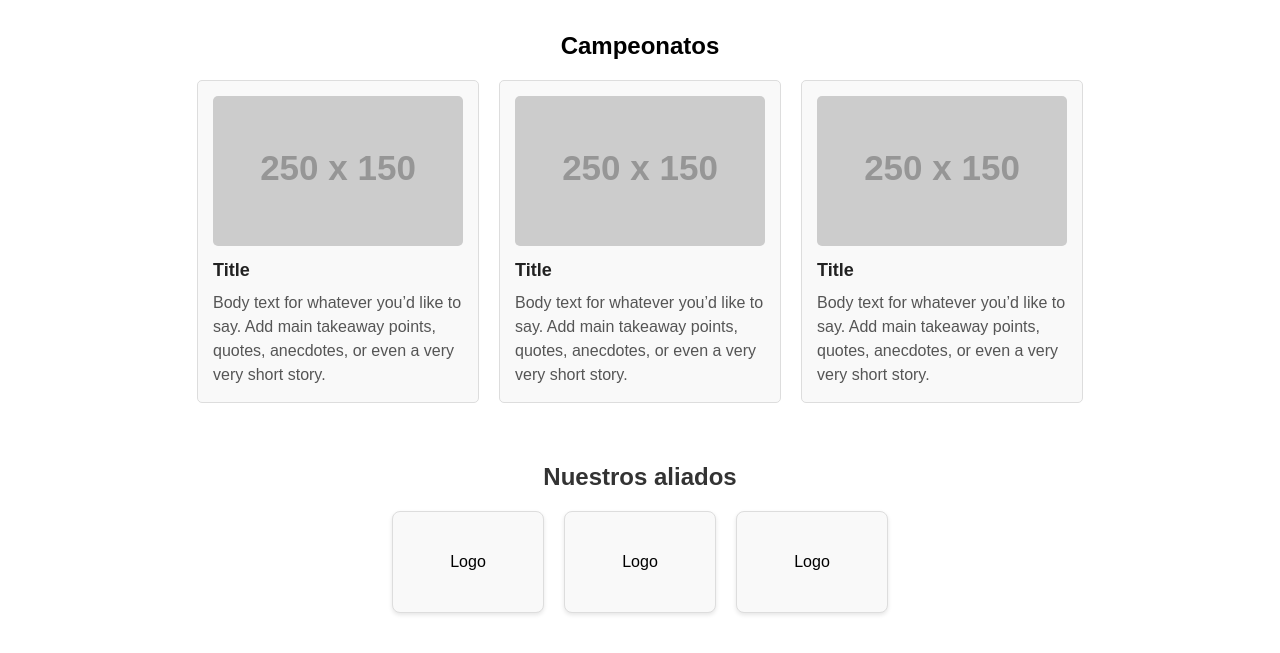
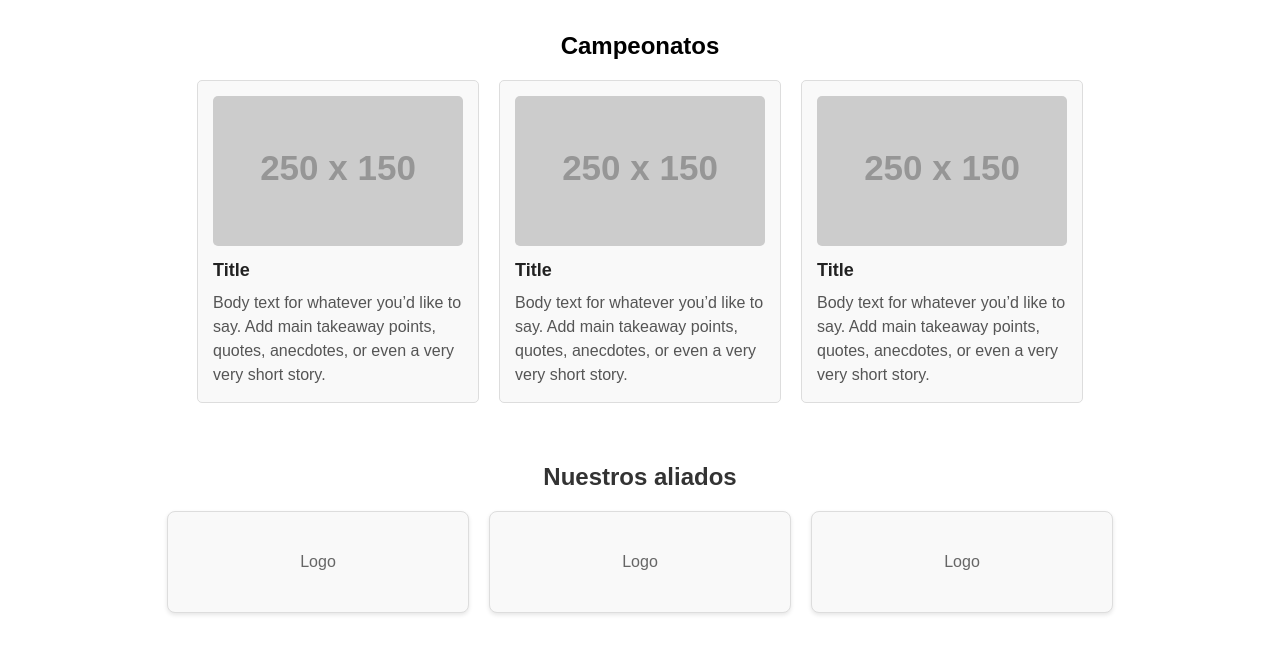
Before and after one commit to agarcram1/Taller-Git.github.io, a plain HTML site: page index.html in a window 1280 px wide. Shown: the part 903-1556 px from the top of the page. Drawn offline with Linux system fonts and the light colour scheme; placeholder pictures from the web are drawn by us.

Commit message:
Actualiza el estilo de la seccion partners

```diff
--- a/styles.css
+++ b/styles.css
@@ -199,10 +199,15 @@
   background-color: #f9f9f9;
   border: 1px solid #ddd;
   border-radius: 8px;
-  width: 150px;
+  width: 300px;
   height: 100px;
   display: flex;
   justify-content: center;
   align-items: center;
   box-shadow: 0 2px 4px rgba(0, 0, 0, 0.1);
 }
+
+.logo-item p {
+  font-size: 16px;
+  color: #666;
+}
```
